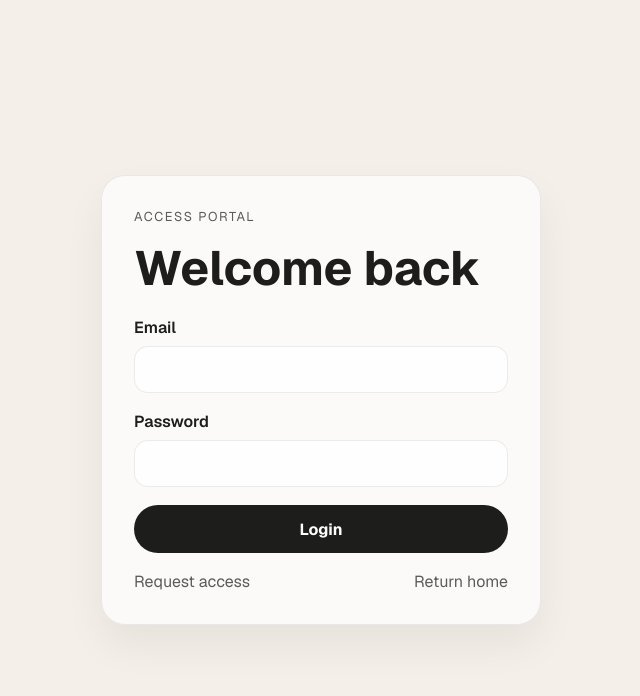
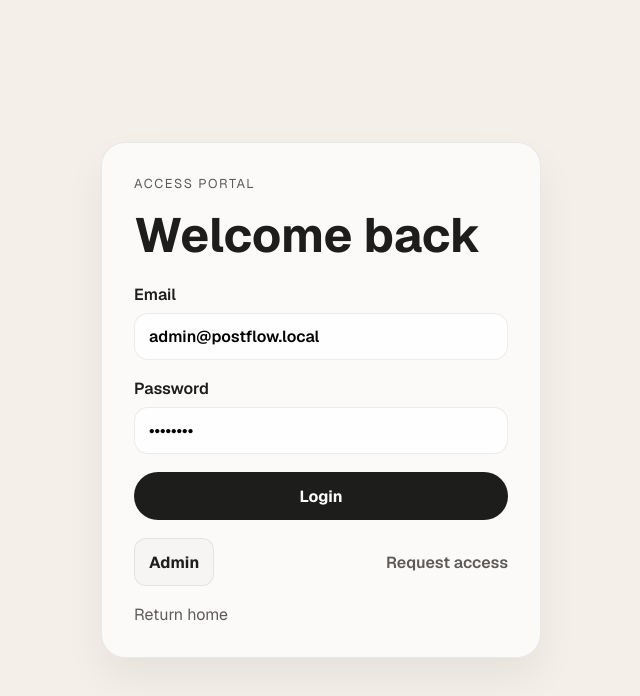
Before and after one commit to chhusnain0017-star/Postflow, a Next.js app: page /login in a window 1280 px wide. Shown: the top 696 px of the page, without its empty margins (319-959 px from the left). Built offline with nearby package versions, Linux system fonts and the light colour scheme; no server answers.

Commit message:
Add admin session support and login improvements

```diff
--- a/src/app/globals.css
+++ b/src/app/globals.css
@@ -247,6 +247,34 @@ textarea {
   color: var(--muted);
 }
 
+.auth-actions {
+  display: flex;
+  align-items: center;
+  justify-content: space-between;
+  gap: 12px;
+  margin-top: 18px;
+}
+
+.secondary-btn {
+  border: 1px solid var(--border);
+  background: rgba(17, 17, 17, 0.02);
+  color: var(--ink);
+  border-radius: 12px;
+  padding: 10px 14px;
+  font-weight: 700;
+  cursor: pointer;
+}
+
+.text-link {
+  color: var(--muted);
+  text-decoration: none;
+  font-weight: 600;
+}
+
+.text-link:hover {
+  text-decoration: underline;
+}
+
 .app-shell {
   display: grid;
   grid-template-columns: 240px 1fr;
--- a/src/app/login/page.tsx
+++ b/src/app/login/page.tsx
@@ -1,24 +1,60 @@
+"use client";
+
+import { useState } from "react";
 import { loginAction } from "@/app/actions";
 
+const DEFAULT_ADMIN_EMAIL = process.env.NEXT_PUBLIC_SUPER_ADMIN_EMAIL ?? "admin@postflow.local";
+const DEFAULT_ADMIN_PASSWORD = process.env.NEXT_PUBLIC_SUPER_ADMIN_PASSWORD ?? "admin123";
+
 export default function LoginPage() {
+  const [email, setEmail] = useState(DEFAULT_ADMIN_EMAIL);
+  const [password, setPassword] = useState(DEFAULT_ADMIN_PASSWORD);
+
+  const fillAdminCredentials = () => {
+    setEmail(DEFAULT_ADMIN_EMAIL);
+    setPassword(DEFAULT_ADMIN_PASSWORD);
+  };
+
   return (
     <main className="auth-shell">
       <section className="auth-card">
         <p className="eyebrow">Access portal</p>
         <h1>Welcome back</h1>
+
         <form action={loginAction} className="form-stack">
           <label>
             <span>Email</span>
-            <input name="email" type="email" required />
+            <input
+              name="email"
+              type="email"
+              value={email}
+              onChange={(event) => setEmail(event.target.value)}
+              required
+            />
           </label>
+
           <label>
             <span>Password</span>
-            <input name="password" type="password" required />
+            <input
+              name="password"
+              type="password"
+              value={password}
+              onChange={(event) => setPassword(event.target.value)}
+              required
+            />
           </label>
+
           <button type="submit" className="primary-btn">Login</button>
         </form>
+
+        <div className="auth-actions">
+          <button type="button" className="secondary-btn" onClick={fillAdminCredentials}>
+            Admin
+          </button>
+          <a href="/request-access" className="text-link">Request access</a>
+        </div>
+
         <div className="auth-links">
-          <a href="/request-access">Request access</a>
           <a href="/">Return home</a>
         </div>
       </section>
--- a/src/lib/store.ts
+++ b/src/lib/store.ts
@@ -1,5 +1,6 @@
 import { existsSync, mkdirSync, readFileSync, writeFileSync } from "node:fs";
 import { join } from "node:path";
+import { hashPassword } from "@/lib/auth";
 
 export type UserRole = "SYSTEM_ADMIN" | "OWNER" | "MEMBER";
 export type AccessStatus = "PENDING" | "APPROVED" | "REJECTED" | "SUSPENDED" | "EXPIRED";
@@ -67,7 +68,10 @@ export type AppData = {
   logs: AuditLog[];
 };
 
-const STORE_PATH = join(process.cwd(), "data", "app-data.json");
+const DATA_DIR = process.env.DATA_DIR || "/app/data";
+const STORE_PATH = join(DATA_DIR, "app-data.json");
+const SUPER_ADMIN_EMAIL = process.env.SUPER_ADMIN_EMAIL ?? "admin@postflow.local";
+const SUPER_ADMIN_PASSWORD = process.env.SUPER_ADMIN_PASSWORD ?? "admin123";
 
 function defaultData(): AppData {
   const now = new Date().toISOString();
@@ -76,8 +80,8 @@ function defaultData(): AppData {
       {
         id: "admin-1",
         name: "System Admin",
-        email: "admin@postflow.local",
-        passwordHash: "admin123",
+        email: SUPER_ADMIN_EMAIL,
+        passwordHash: hashPassword(SUPER_ADMIN_PASSWORD),
         role: "SYSTEM_ADMIN",
         status: "APPROVED",
         workspaceId: "workspace-admin",
@@ -96,19 +100,37 @@ function defaultData(): AppData {
 export function readStore(): AppData {
   try {
     if (!existsSync(STORE_PATH)) {
-      mkdirSync(join(process.cwd(), "data"), { recursive: true });
+      mkdirSync(DATA_DIR, { recursive: true });
       writeFileSync(STORE_PATH, JSON.stringify(defaultData(), null, 2));
     }
     const file = readFileSync(STORE_PATH, "utf8");
     const parsed = JSON.parse(file) as AppData;
-    return parsed;
+    const normalized = {
+      ...parsed,
+      users: (parsed.users ?? []).map((user) => {
+        const email = user.email.toLowerCase();
+        if (email === SUPER_ADMIN_EMAIL.toLowerCase() && !user.passwordHash.includes(":")) {
+          return { ...user, passwordHash: hashPassword(SUPER_ADMIN_PASSWORD) };
+        }
+        if (email === "customer@postflow.local" && !user.passwordHash.includes(":")) {
+          return { ...user, passwordHash: hashPassword("customer123") };
+        }
+        return user;
+      }),
+    };
+
+    if (JSON.stringify(normalized) !== JSON.stringify(parsed)) {
+      writeStore(normalized);
+    }
+
+    return normalized;
   } catch {
     return defaultData();
   }
 }
 
 export function writeStore(data: AppData) {
-  mkdirSync(join(process.cwd(), "data"), { recursive: true });
+  mkdirSync(DATA_DIR, { recursive: true });
   writeFileSync(STORE_PATH, JSON.stringify(data, null, 2));
 }
 
@@ -185,8 +207,8 @@ export function seedDemoData() {
     store.users.push({
       id: "admin-1",
       name: "System Admin",
-      email: "admin@postflow.local",
-      passwordHash: "admin123",
+      email: SUPER_ADMIN_EMAIL,
+      passwordHash: hashPassword(SUPER_ADMIN_PASSWORD),
       role: "SYSTEM_ADMIN",
       status: "APPROVED",
       workspaceId: "workspace-admin",
@@ -199,7 +221,7 @@ export function seedDemoData() {
       id: "customer-1",
       name: "Demo Customer",
       email: "customer@postflow.local",
-      passwordHash: "customer123",
+      passwordHash: hashPassword("customer123"),
       role: "OWNER",
       status: "APPROVED",
       workspaceId: "workspace-1",
```
